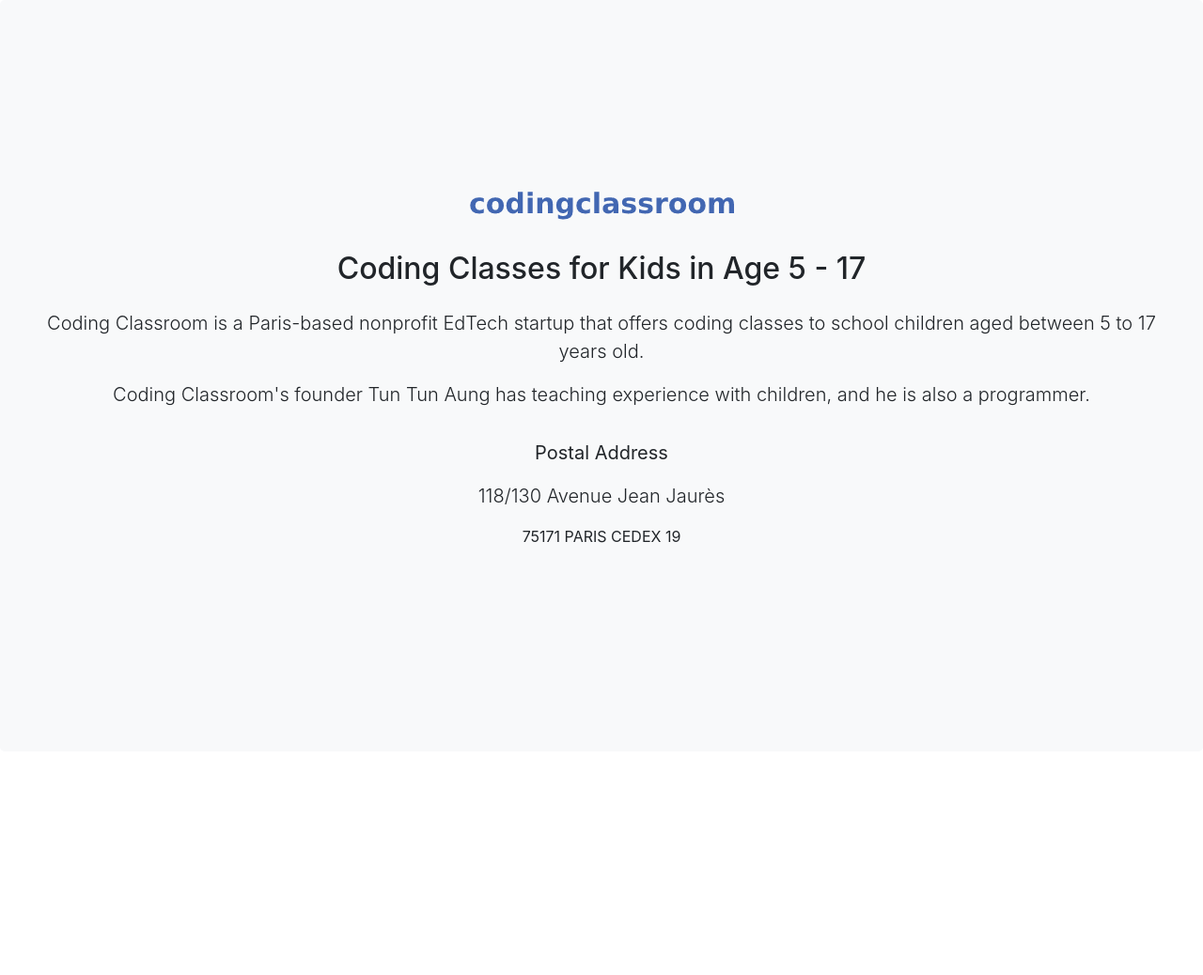
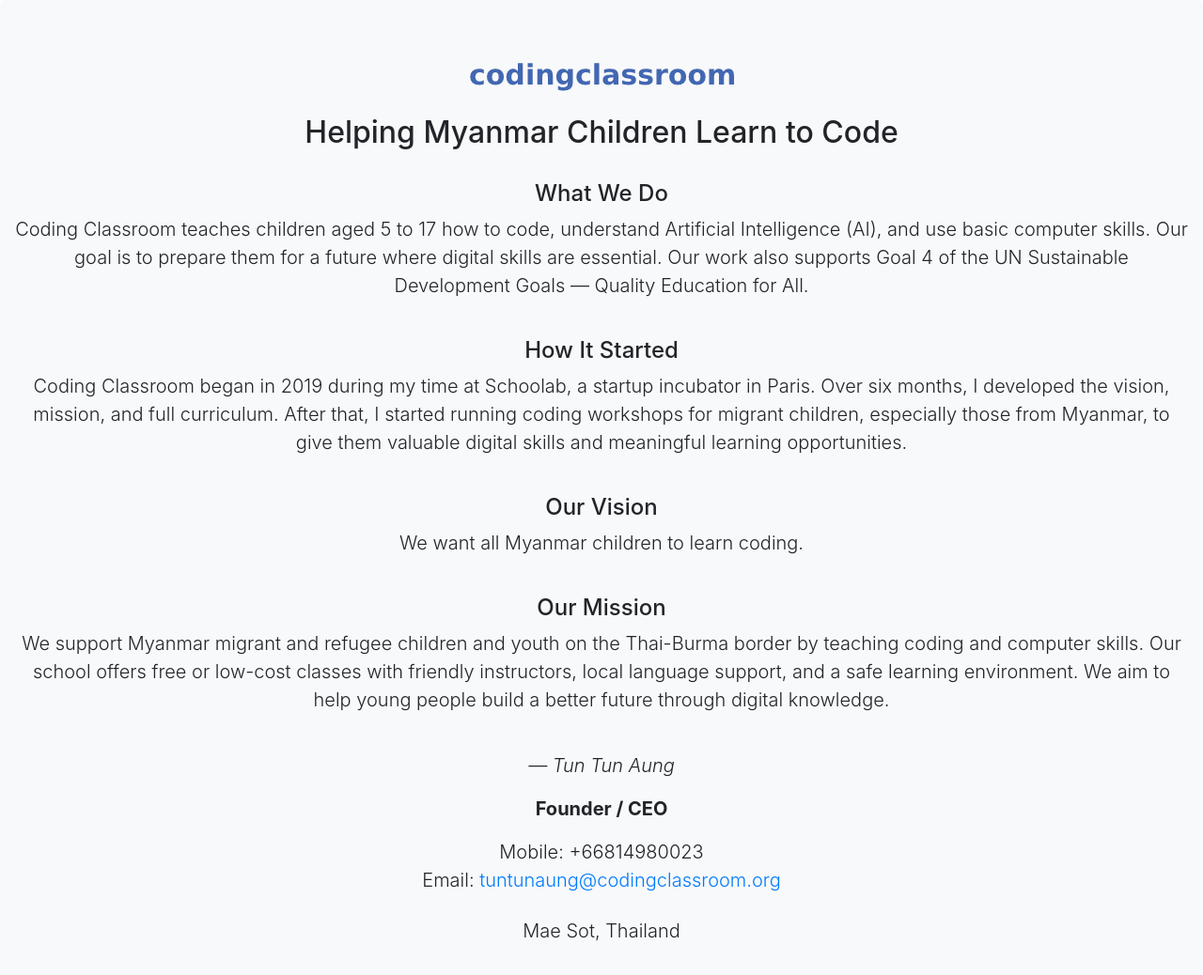
Before and after one commit to tuntunaung/codingclassroom, a plain HTML site: page index.html in a window 1280 px wide. Shown: the whole page at 94% size. Before the commit the page ends 800 px from the top, so only its background shows below. Drawn offline with nearby package versions, Linux system fonts and the light colour scheme.

Commit message:
Update index.html

```diff
--- a/index.html
+++ b/index.html
@@ -2,40 +2,73 @@
 <html lang="en">
   <head>
     <!-- Required meta tags -->
-    <meta charset="utf-8">
-    <meta name="viewport" content="width=device-width, initial-scale=1, shrink-to-fit=no">
+    <meta charset="utf-8" />
+    <meta name="viewport" content="width=device-width, initial-scale=1, shrink-to-fit=no" />
 
     <!-- Bootstrap CSS -->
-    <link rel="stylesheet" href="https://stackpath.bootstrapcdn.com/bootstrap/4.5.2/css/bootstrap.min.css" integrity="sha384-JcKb8q3iqJ61gNV9KGb8thSsNjpSL0n8PARn9HuZOnIxN0hoP+VmmDGMN5t9UJ0Z" crossorigin="anonymous">
+    <link
+      rel="stylesheet"
+      href="https://stackpath.bootstrapcdn.com/bootstrap/4.5.2/css/bootstrap.min.css"
+      integrity="sha384-JcKb8q3iqJ61gNV9KGb8thSsNjpSL0n8PARn9HuZOnIxN0hoP+VmmDGMN5t9UJ0Z"
+      crossorigin="anonymous"
+    />
 
-    <title>Coding Classroom - Coding Classes for Kids in Age 5 - 17</title>
+    <title>Coding Classroom - Helping Myanmar Children Learn to Code</title>
   </head>
   <body>
-  <div class="container-fluid">
-    <div class="row">
+    <div class="container-fluid">
+      <div class="row">
         <div class="col-12 p-0">
-            <div class="jumbotron min-vh-100 text-center m-0 bg-light d-flex flex-column justify-content-center">
-                <a href="#"><img src="img/logo.png" width="300" height="34" alt="Logo"/></a><p></p><p></p>
-                <h2 class="display-6">Coding Classes for Kids in Age 5 - 17</h2><p></p>
-<p class="lead">Coding Classroom is a Paris-based nonprofit EdTech startup that offers coding classes to school children aged between 5 to 17 years old.</p>
-<p class="lead">Coding Classroom's founder Tun Tun Aung has teaching experience with children, and he is also a programmer.
-</p>
+          <div
+            class="jumbotron min-vh-100 text-center m-0 bg-light d-flex flex-column justify-content-center px-3"
+          >
+            <a href="#"><img src="img/logo.png" width="300" height="34" alt="Logo" /></a>
+            <h2 class="display-6 mt-4">Helping Myanmar Children Learn to Code</h2>
 
+            <h4 class="mt-4">What We Do</h4>
+            <p class="lead">
+              Coding Classroom teaches children aged 5 to 17 how to code, understand Artificial Intelligence (AI), and use basic computer skills. Our goal is to prepare them for a future where digital skills are essential. Our work also supports Goal 4 of the UN Sustainable Development Goals — Quality Education for All.
+            </p>
 
-                <p></p><p class="lead"><strong>Postal Address</strong></p>
-<p class="lead">118/130 Avenue Jean Jaurès</p><p>
-75171 PARIS CEDEX 19</p>
+            <h4 class="mt-4">How It Started</h4>
+            <p class="lead">
+              Coding Classroom began in 2019 during my time at Schoolab, a startup incubator in Paris. Over six months, I developed the vision, mission, and full curriculum. After that, I started running coding workshops for migrant children, especially those from Myanmar, to give them valuable digital skills and meaningful learning opportunities.
+            </p>
 
-            </div>
+            <h4 class="mt-4">Our Vision</h4>
+            <p class="lead">We want all Myanmar children to learn coding.</p>
+
+            <h4 class="mt-4">Our Mission</h4>
+            <p class="lead">
+              We support Myanmar migrant and refugee children and youth on the Thai-Burma border by teaching coding and computer skills. Our school offers free or low-cost classes with friendly instructors, local language support, and a safe learning environment. We aim to help young people build a better future through digital knowledge.
+            </p>
+
+            <p class="lead font-italic mt-4">— Tun Tun Aung</p>
+            <p class="lead font-weight-bold">Founder / CEO</p>
+            <p class="lead mb-0">Mobile: +66814980023</p>
+            <p class="lead mb-4">Email: <a href="mailto:tuntunaung@codingclassroom.org">tuntunaung@codingclassroom.org</a></p>
+            <p class="lead">Mae Sot, Thailand</p>
+          </div>
         </div>
+      </div>
     </div>
-</div>
-</div>
 
     <!-- Optional JavaScript -->
     <!-- jQuery first, then Popper.js, then Bootstrap JS -->
-    <script src="https://code.jquery.com/jquery-3.5.1.slim.min.js" integrity="sha384-DfXdz2htPH0lsSSs5nCTpuj/zy4C+OGpamoFVy38MVBnE+IbbVYUew+OrCXaRkfj" crossorigin="anonymous"></script>
-    <script src="https://cdn.jsdelivr.net/npm/popper.js@1.16.1/dist/umd/popper.min.js" integrity="sha384-9/reFTGAW83EW2RDu2S0VKaIzap3H66lZH81PoYlFhbGU+6BZp6G7niu735Sk7lN" crossorigin="anonymous"></script>
-    <script src="https://stackpath.bootstrapcdn.com/bootstrap/4.5.2/js/bootstrap.min.js" integrity="sha384-B4gt1jrGC7Jh4AgTPSdUtOBvfO8shuf57BaghqFfPlYxofvL8/KUEfYiJOMMV+rV" crossorigin="anonymous"></script>
+    <script
+      src="https://code.jquery.com/jquery-3.5.1.slim.min.js"
+      integrity="sha384-DfXdz2htPH0lsSSs5nCTpuj/zy4C+OGpamoFVy38MVBnE+IbbVYUew+OrCXaRkfj"
+      crossorigin="anonymous"
+    ></script>
+    <script
+      src="https://cdn.jsdelivr.net/npm/popper.js@1.16.1/dist/umd/popper.min.js"
+      integrity="sha384-9/reFTGAW83EW2RDu2S0VKaIzap3H66lZH81PoYlFhbGU+6BZp6G7niu735Sk7lN"
+      crossorigin="anonymous"
+    ></script>
+    <script
+      src="https://stackpath.bootstrapcdn.com/bootstrap/4.5.2/js/bootstrap.min.js"
+      integrity="sha384-B4gt1jrGC7Jh4AgTPSdUtOBvfO8shuf57BaghqFfPlYxofvL8/KUEfYiJOMMV+rV"
+      crossorigin="anonymous"
+    ></script>
   </body>
 </html>
```
